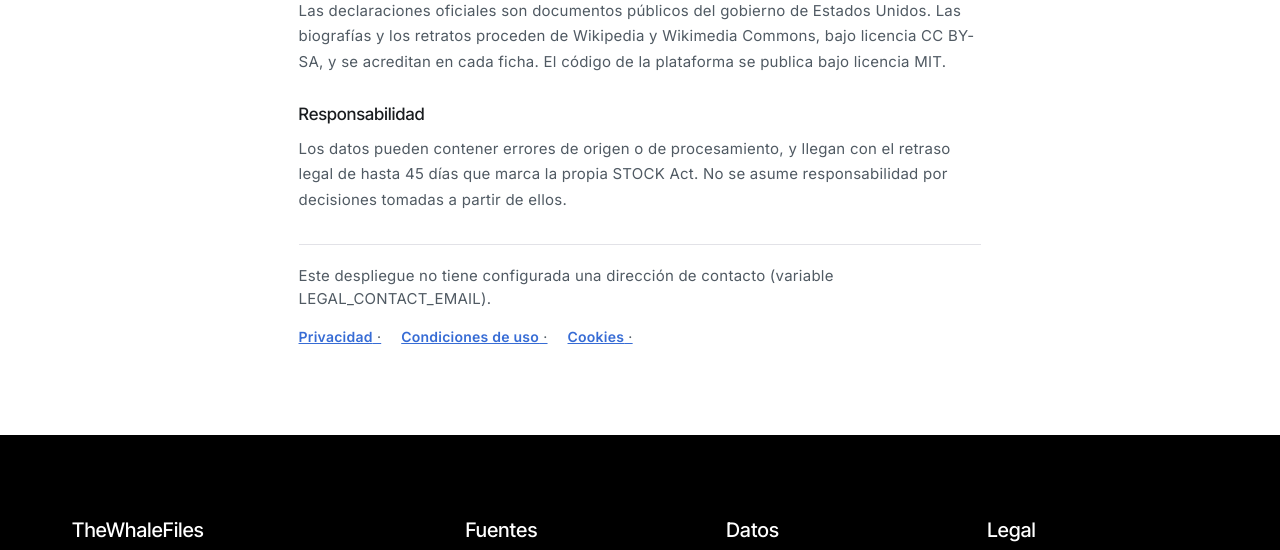
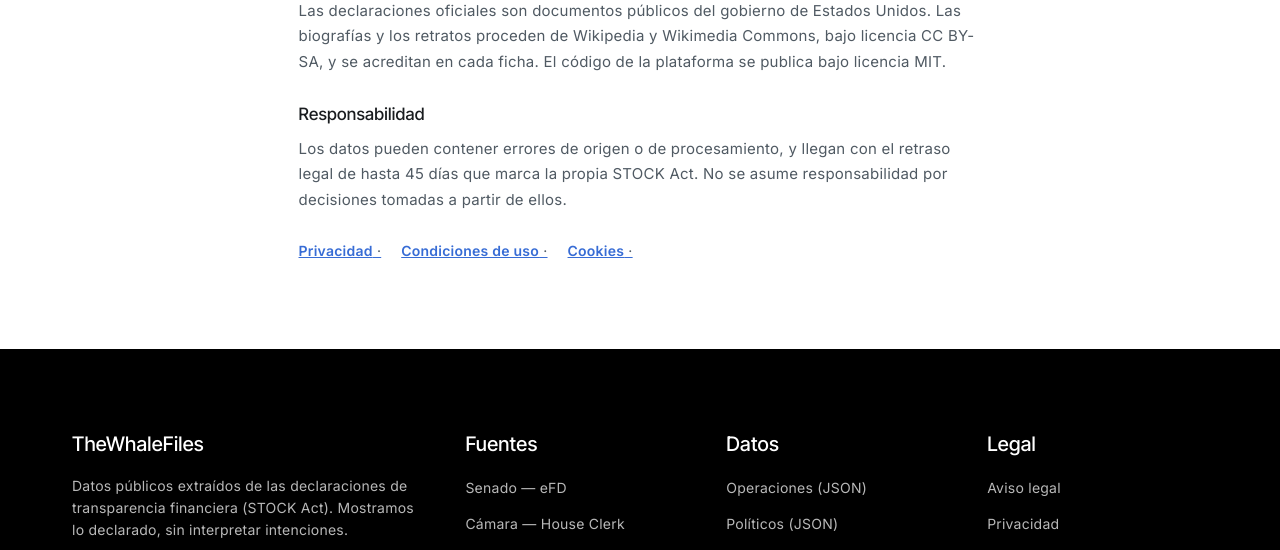
Before and after one commit to laglera/TheWhaleFiles, a FastAPI app: page /legal/notice?lang=es in a window 1280 px wide. Shown: the part 1093-1643 px from the top of the page. Run offline with FastAPI, Linux system fonts and the light colour scheme; parts of the project's set-up code (start-up, migrations or seed data) failed here and were passed over.

Commit message:
fix: el aviso de configuración incompleta va al registro, no a la página
Con LEGAL_CONTACT_EMAIL sin poner, la página de privacidad le contaba al
visitante el nombre de la variable que faltaba. Quien la lee no puede
arreglarlo y sí se entera de cómo está montado el despliegue: ahora la línea
de contacto simplemente no se pinta, y el aviso sale por el registro al
arrancar, que es donde lo ve quien puede configurarlo.

Aparte, resolve_database_url recorta espacios y saltos de línea. Copiar la
cadena de conexión de un fichero a un gestor de secretos con una tubería se
lleva el salto pegado al valor, que acaba dentro del nombre del host y tira la
conexión con un error que no señala a ninguna parte.

Co-Authored-By: Claude Opus 5 <noreply@anthropic.com>

```diff
--- a/app/database.py
+++ b/app/database.py
@@ -32,6 +32,12 @@ def resolve_database_url(raw: str | None = None) -> str:
             (value for var in DATABASE_URL_VARS if (value := os.getenv(var))),
             DEFAULT_DATABASE_URL,
         )
+
+    # Un salto de línea al final es lo más fácil del mundo cuando la cadena se
+    # copia de un fichero a un gestor de secretos con una tubería: viaja pegado
+    # al valor, acaba dentro del nombre del host y la conexión falla con un
+    # error que no señala a ninguna parte.
+    url = url.strip()
 
     # Varios proveedores siguen entregando el esquema "postgres://", que
     # SQLAlchemy 2 ya no reconoce.
--- a/app/i18n.py
+++ b/app/i18n.py
@@ -211,10 +211,6 @@ TRANSLATIONS: dict[str, dict[str, Any]] = {
         "legal_cookies": "Cookies",
         "legal_updated": "Última actualización: agosto de 2026",
         "legal_contact_intro": "Contacto:",
-        "legal_contact_missing": (
-            "Este despliegue no tiene configurada una dirección de contacto "
-            "(variable LEGAL_CONTACT_EMAIL)."
-        ),
         "legal_entity_missing": "titular del sitio",
         "disclaimer_title": "Esto no es asesoramiento financiero",
         "disclaimer_body": (
@@ -543,10 +539,6 @@ TRANSLATIONS: dict[str, dict[str, Any]] = {
         "legal_cookies": "Cookies",
         "legal_updated": "Last updated: August 2026",
         "legal_contact_intro": "Contact:",
-        "legal_contact_missing": (
-            "This deployment has no contact address configured "
-            "(LEGAL_CONTACT_EMAIL variable)."
-        ),
         "legal_entity_missing": "the site operator",
         "disclaimer_title": "This is not financial advice",
         "disclaimer_body": (
--- a/app/main.py
+++ b/app/main.py
@@ -52,6 +52,29 @@ TEMPLATES_DIR = APP_DIR / "templates"
 DATA_DIR = APP_DIR / "data"
 
 
+def warn_about_missing_legal_settings() -> None:
+    """Avisa por el registro de lo que falta para publicar el sitio.
+
+    Antes lo decía la propia página legal, que es el único sitio donde no debe
+    decirse: quien la lee no puede arreglarlo y sí se entera del nombre de las
+    variables. Aquí lo ve quien despliega, que es quien las configura.
+    """
+    missing = [
+        name
+        for name, value in (
+            ("LEGAL_ENTITY", LEGAL_ENTITY),
+            ("LEGAL_CONTACT_EMAIL", LEGAL_CONTACT_EMAIL),
+        )
+        if not value
+    ]
+    if missing:
+        logger.warning(
+            "Páginas legales incompletas: falta configurar %s. El aviso legal y la "
+            "política de privacidad se publican sin titular ni vía de contacto.",
+            ", ".join(missing),
+        )
+
+
 @asynccontextmanager
 async def lifespan(_app: FastAPI):
     """Ciclo de vida de la aplicación.
@@ -60,6 +83,7 @@ async def lifespan(_app: FastAPI):
     Starlette. El hilo de polling corre aparte: no bloquea el arranque y no
     comparte conexión con las peticiones web. Se desactiva con ENABLE_POLLING=0.
     """
+    warn_about_missing_legal_settings()
     if polling_enabled():
         start_polling_loop()
     yield
--- a/app/templates/legal.html
+++ b/app/templates/legal.html
@@ -48,14 +48,15 @@
     </article>
     {% endfor %}
 
+    {# Sin dirección configurada no se pinta nada: el aviso de que falta va al
+       registro del servidor, que es donde lo lee quien puede arreglarlo, y no
+       a la página, donde sólo delataría el nombre de una variable de entorno. #}
+    {% if legal_contact %}
     <p class="legal__contact">
-      {% if legal_contact %}
       {{ t.legal_contact_intro }}
       <a href="mailto:{{ legal_contact }}">{{ legal_contact }}</a>
-      {% else %}
-      {{ t.legal_contact_missing }}
-      {% endif %}
     </p>
+    {% endif %}
 
     <nav class="legal__nav">
       {% for key, label in [('notice', t.legal_notice), ('privacy', t.legal_privacy),
```
Also changed, not shown: tests/test_public_pages.py (+20 -0 lines).
